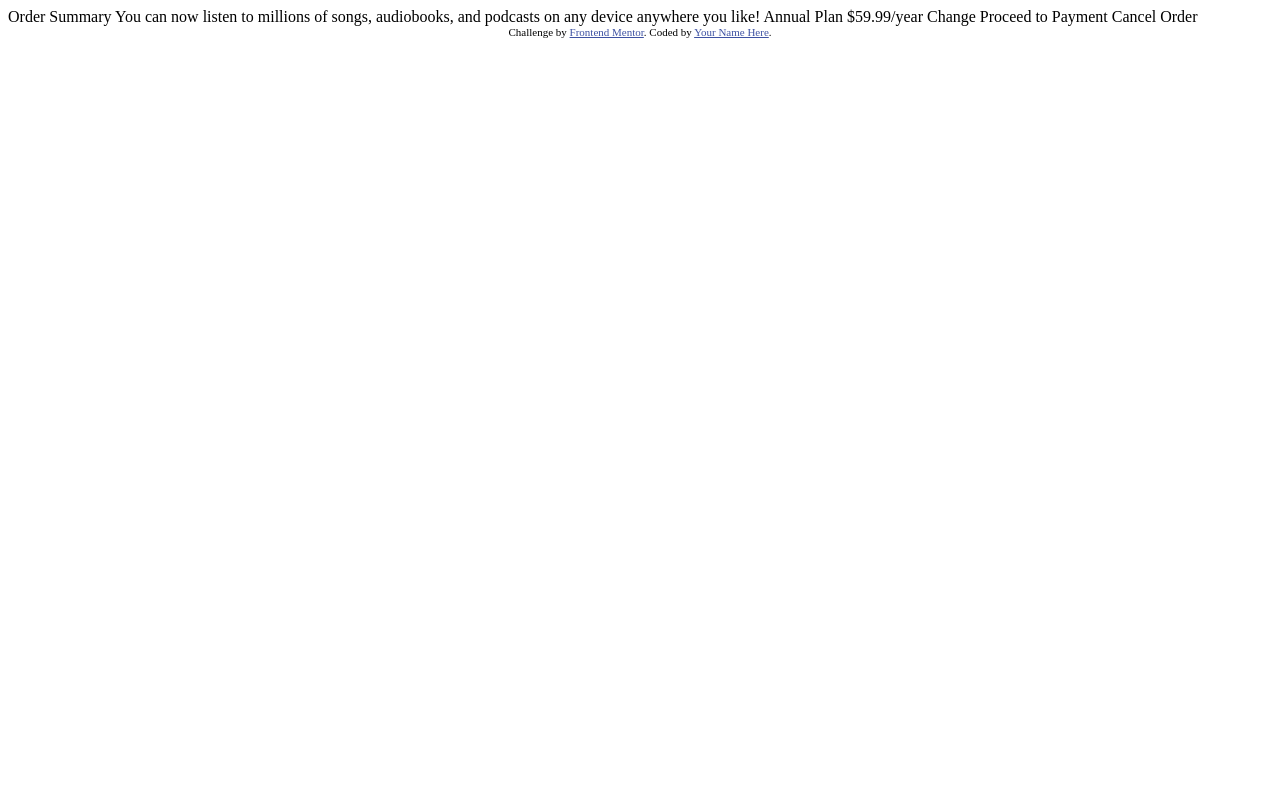
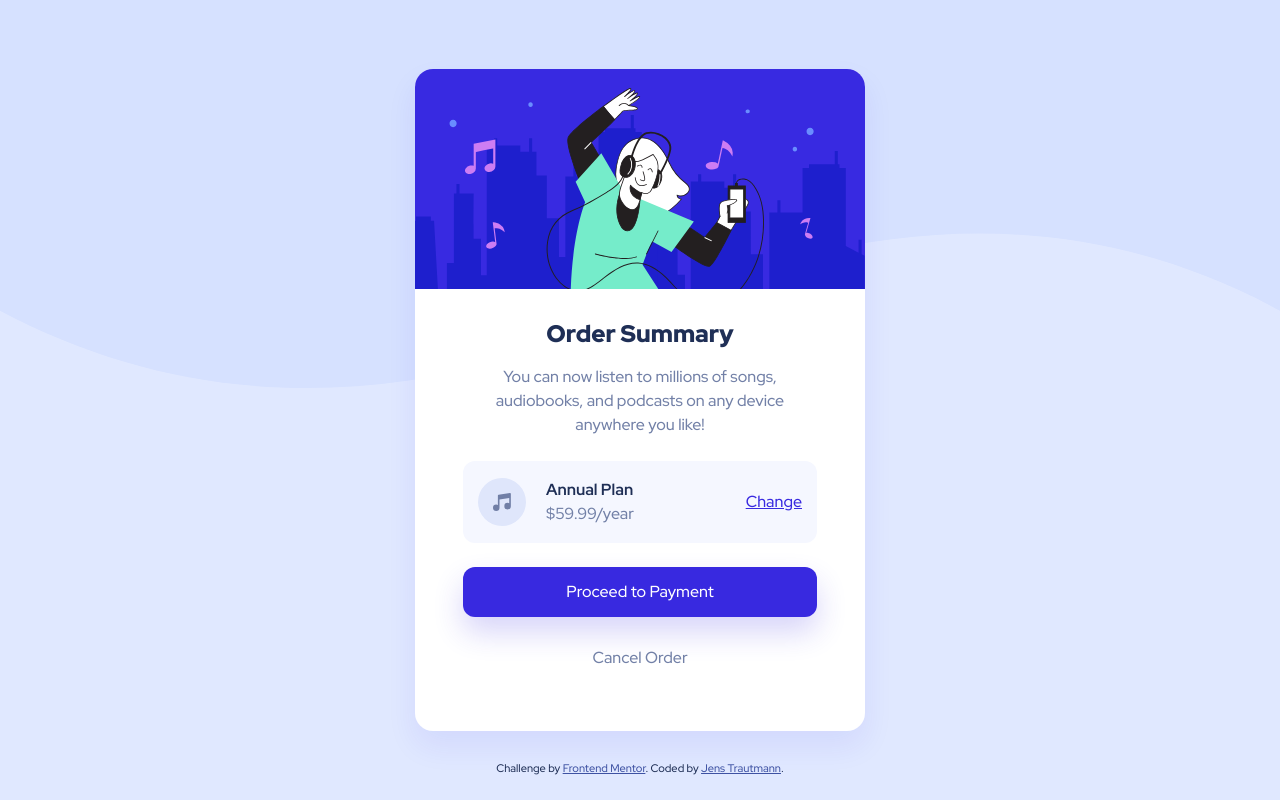
Before and after one commit to JensT1991/FM-order-summary-component, a plain HTML site: page index.html in a window 1280 px wide. Drawn offline with Linux system fonts and the light colour scheme.

Commit message:
finished project

```diff
--- a/index.html
+++ b/index.html
@@ -8,30 +8,47 @@
 
   <title>Frontend Mentor | Order summary card</title>
 
-  <!-- Feel free to remove these styles or customise in your own stylesheet 👍 -->
-  <style>
-    .attribution { font-size: 11px; text-align: center; }
-    .attribution a { color: hsl(228, 45%, 44%); }
-  </style>
+  <link rel="stylesheet" href="./style.css">
 </head>
 <body>
 
-  Order Summary
+  <main>
 
-  You can now listen to millions of songs, audiobooks, and podcasts on any
-  device anywhere you like!
+    <div class="card">
 
-  Annual Plan
-  $59.99/year
+      <img alt="Girl dancing to music" src="./images/illustration-hero.svg" class="image-hero"/>
 
-  Change
+      <h1>Order Summary</h1>
 
-  Proceed to Payment
-  Cancel Order
+      <p>You can now listen to millions of songs, audiobooks, and podcasts on any
+      device anywhere you like!</p>
 
-  <div class="attribution">
-    Challenge by <a href="https://www.frontendmentor.io?ref=challenge" target="_blank">Frontend Mentor</a>.
-    Coded by <a href="#">Your Name Here</a>.
-  </div>
+      <div class="plan">
+
+        <img alt="" src="./images/icon-music.svg" class="icon"/>
+
+        <div>
+          <h2>Annual Plan</h2>
+          <span class="price">$59.99/year</span>
+        </div>
+
+        <a href="#">Change</a>
+
+      </div>
+
+
+      <a class="btn btn-primary" href="#">Proceed to Payment</a>
+
+      <a class="btn btn-secondary" href="#">Cancel Order</a>
+
+    </div>
+
+    <div class="attribution">
+      Challenge by <a href="https://www.frontendmentor.io?ref=challenge" target="_blank">Frontend Mentor</a>.
+      Coded by <a href="#">Jens Trautmann</a>.
+    </div>
+
+  </main>
+
 </body>
 </html>
--- /dev/null
+++ b/style.css
@@ -0,0 +1,198 @@
+/*====================
+Table of contents
+
+1. imports
+2. variables
+3. reset
+4. styles
+5. attribution
+6. media queries
+
+====================*/
+
+/*====================
+imports
+====================*/
+@import url('https://fonts.googleapis.com/css2?family=Red+Hat+Display:wght@500;700;900&display=swap');
+
+/*====================
+variables
+====================*/
+:root {
+    --color-primary: hsl(245, 75%, 52%);
+    --color-white: hsl(255, 100%, 100%);
+    --color-pale-blue: hsl(225, 100%, 94%);
+    --color-very-pale-blue: hsl(225, 100%, 98%);
+    --color-desaturated-blue: hsl(224, 23%, 55%);
+    --color-dark-blue: hsl(223, 47%, 23%);
+
+    --font-family: 'Red Hat Display';
+    --font-size: 1em;
+    --font-size-h1: 1.5rem;
+    --font-size-h2: 1rem;
+
+    --font-weight: 500;
+    --font-weight-bold: 700;
+    --font-weight-black: 900;
+
+    --line-height: 1.5;
+    --line-height-h: 1.2;
+}
+
+/*====================
+reset
+====================*/
+*, *::before, *::after {
+    box-sizing: border-box;
+    margin: 0;
+    padding: 0;
+}
+
+/*====================
+styles
+====================*/
+body {
+    background-color: var(--color-pale-blue);
+    background-image: url("./images/pattern-background-mobile.svg");
+    background-repeat: no-repeat;
+    background-size: contain;
+    color: var(--color-dark-blue);
+    font-family: var(--font-family);
+    font-size: var(--font-size);
+    line-height: var(--line-height);
+}
+
+main {
+    display: flex;
+    justify-content: center;
+    align-items: center;
+    min-height: 100vh;
+    flex-direction: column;
+    padding: 24px;
+}
+
+.card {
+    background-color: var(--color-white);
+    border-radius: 18px;
+    box-shadow: 0 15px 30px hsla(245, 75%, 52%, 8%);
+    max-width: 450px;
+    padding: 0 24px 24px;
+    overflow: hidden;
+}
+
+.card h1, .card p {
+    text-align: center;
+}
+
+.image-hero {
+    max-width: calc(100% + 48px);
+    margin-right: -24px;
+    margin-left:-24px;
+    margin-bottom: 24px;
+}
+
+h1 {
+    font-size: var(--font-size-h1);
+    font-weight: var(--font-weight-black);
+    line-height: var(--line-height-h);
+    margin-bottom: 16px;
+}
+
+h2 {
+    font-size: var(--font-size-h2);
+}
+
+p {
+    color: var(--color-desaturated-blue);
+    margin-bottom: 24px;
+    margin-inline: auto;
+    width: 30ch;
+}
+
+.plan {
+    background-color: var(--color-very-pale-blue);
+    border-radius: 12px;
+    align-items: center;
+    display: flex;
+    padding: 17px 15px;
+    margin-bottom: 24px;
+}
+.plan a {
+    color: var(--color-primary);
+    margin-left: auto;
+    cursor: pointer;
+}
+.plan a:hover, .plan a:focus {
+    color: hsla(245, 75%, 52%, 70%);
+    text-decoration: none;
+}
+
+.price {
+    color: var(--color-desaturated-blue);
+}
+
+.icon {
+    margin-right: 20px
+}
+
+.btn {
+    display: flex;
+    align-items: center;
+    justify-content: center;
+    border-radius: 12px;
+    height: 50px;
+    width: 100%;
+    text-decoration: none;
+    cursor: pointer;
+    transition: all 250ms ease-in-out;
+    margin-bottom: 16px;
+}
+
+.btn-primary {
+    background-color: var(--color-primary);
+    color: var(--color-white);
+    box-shadow: 0 15px 30px hsla(245, 75%, 52%, 20%);
+}
+.btn-primary:hover, .btn-primary:focus {
+    background-color: hsla(245, 75%, 52%, 70%);
+}
+
+.btn-secondary {
+    color: var(--color-desaturated-blue);
+    margin-bottom: 0;
+}
+.btn-secondary:hover, .btn-secondary:focus {
+    color: var(--color-dark-blue);
+}
+
+/*====================
+attribution
+====================*/
+.attribution {
+    font-size: 11px;
+    text-align: center;
+    position: absolute;
+    bottom: 24px;
+}
+.attribution a {
+    color: hsl(228, 45%, 44%);
+}
+
+/*====================
+media queries
+====================*/
+@media only screen and (min-width: 768px) {
+    body {
+        background-image: url("./images/pattern-background-desktop.svg");
+    }
+
+    .card {
+        padding: 0 48px 48px;
+    }
+
+    .image-hero {
+        max-width: calc(100% + 96px);
+        margin-right: -48px;
+        margin-left: -48px;
+    }
+  }
```
